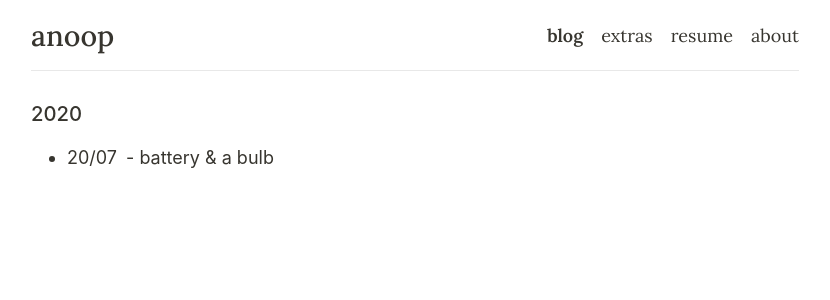
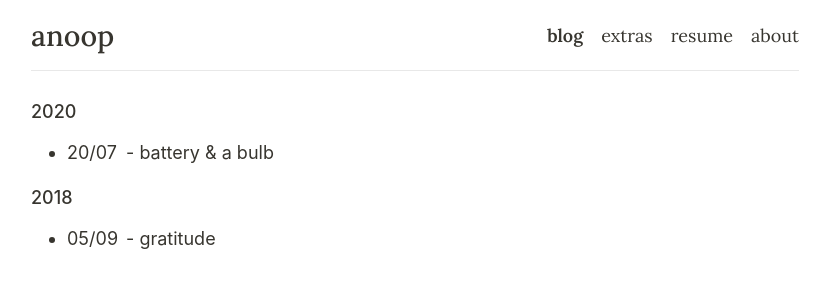
Before and after one commit to helloanoop/helloanoop.com, a Next.js app: page / in a window 1280 px wide. Shown: the top 300 px of the page, without its empty margins (225-1055 px from the left). Built offline with nearby package versions, Linux system fonts and the light colour scheme.

Commit message:
blog: gratitude

```diff
--- a/src/pages/index.js
+++ b/src/pages/index.js
@@ -13,10 +13,17 @@ export default function Index() {
 
       <Header />
       <main className="page page-home">
-        <h4 className="text-lg font-medium">2020</h4>
+        <h4 className="font-medium">2020</h4>
         <ul className='blog-list'>
           <li>
             <span>20/07 </span> - <Link href="/blog/battery-and-a-bulb">battery & a bulb</Link>
+          </li>
+        </ul>
+
+        <h4 className="font-medium mt-4">2018</h4>
+        <ul className='blog-list'>
+          <li>
+            <span>05/09 </span> - <Link href="/blog/gratitude">gratitude</Link>
           </li>
         </ul>
       </main>
```
Also changed, not shown: posts/gratitude.md (added, +14 -0 lines).
